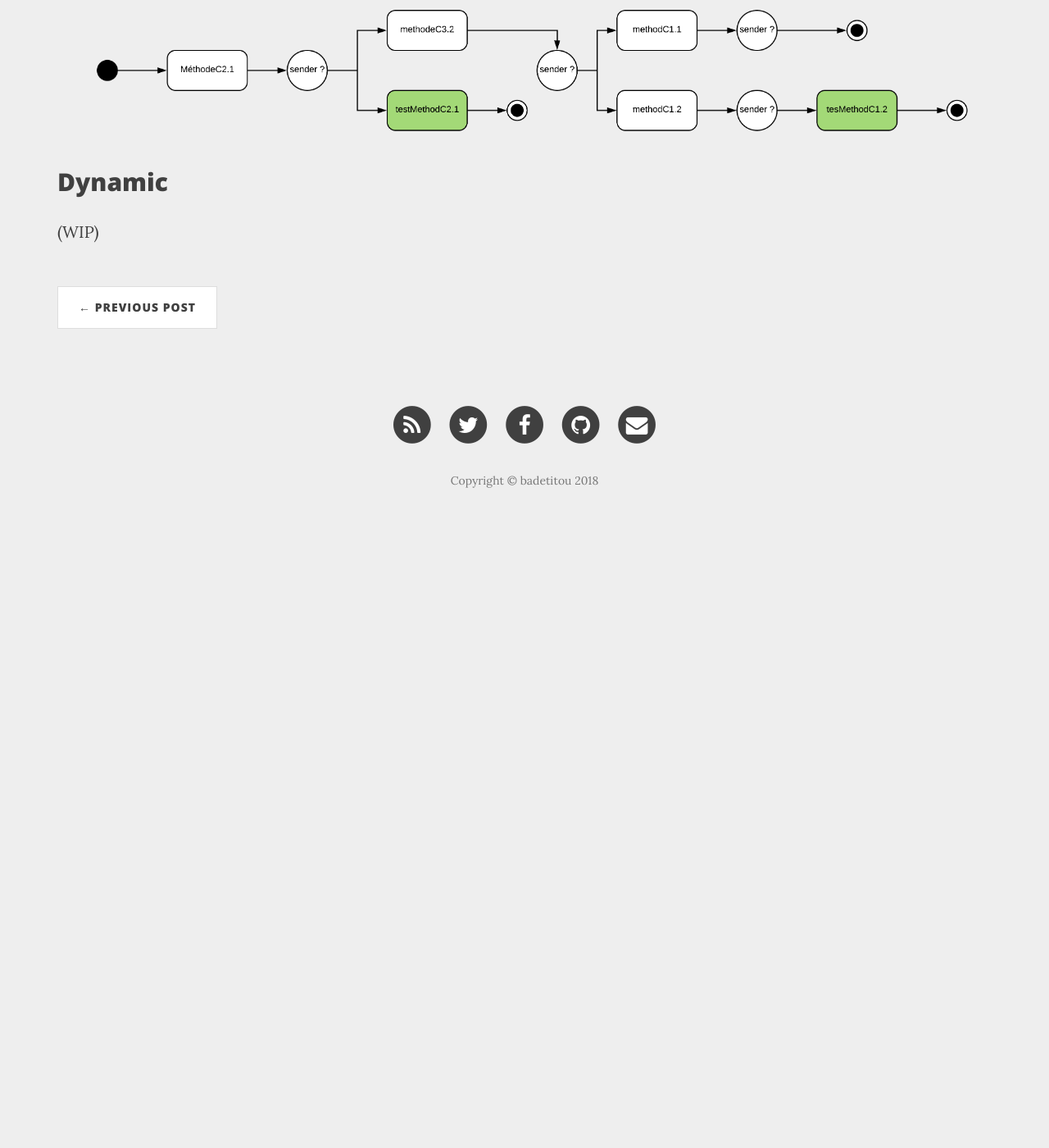
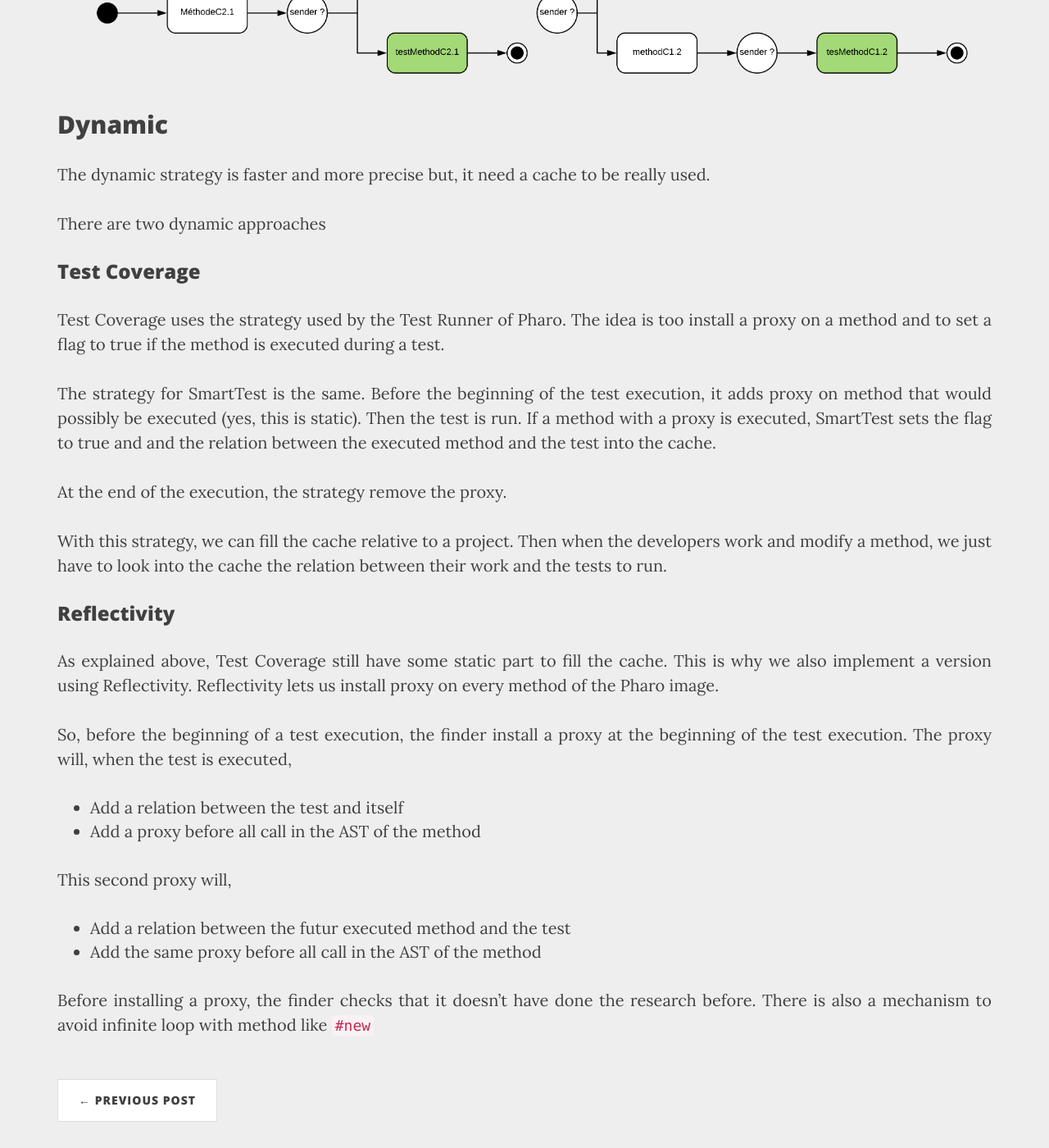
Before and after one commit to badetitou/badetitou.github.io, a Jekyll site: the page built from research/_posts/2018-02-27-SmartTestStrategies.md, in a window 1280 px wide and 1400 px high, scrolled down 1527 px. Shown: the whole window at 82% size. Built offline with Jekyll 4.4.1, drawn with Linux system fonts in a browser that asks for light colours; nearby versions of some CDN libraries; before the commit the page ends 2189 px from its top, so only the background shows below that.

Commit message:
add dynamic

```diff
--- a/research/_posts/2018-02-27-SmartTestStrategies.md
+++ b/research/_posts/2018-02-27-SmartTestStrategies.md
@@ -6,8 +6,6 @@ date:   2018-02-27 22:31:00 +200
 last_modified_at: 2018-03-20 18:31:00 +200
 categories: research smalltalk
 ---
-
-WIP
 
 ## Introduction
 
@@ -37,4 +35,48 @@ There are described here (WIP).
 
 ## Dynamic
 
-(WIP)
+The dynamic strategy is faster and more precise but, it need a cache to be really used.
+
+There are two dynamic approaches
+
+### Test Coverage
+
+Test Coverage uses the strategy used by the Test Runner of Pharo.
+The idea is too install a proxy on a method and to set a flag to true
+  if the method is executed during a test.
+
+The strategy for SmartTest is the same.
+Before the beginning of the test execution, it adds
+  proxy on method that would possibly be executed (yes, this is static).
+Then the test is run.
+If a method with a proxy is executed, SmartTest sets the flag to true and
+  and the relation between the executed method and the test into the cache.
+
+At the end of the execution, the strategy remove the proxy.
+
+With this strategy, we can fill the cache relative to a project.
+Then when the developers work and modify a method, we just have to look into the
+  cache the relation between their work and the tests to run.
+
+### Reflectivity
+
+As explained above, Test Coverage still have some static part to
+  fill the cache.
+This is why we also implement a version using Reflectivity.
+Reflectivity lets us install proxy on every method of the Pharo image.
+
+So, before the beginning of a test execution, the finder install a proxy at the
+  beginning of the test execution.
+The proxy will, when the test is executed,
+
+- Add a relation between the test and itself
+- Add a proxy before all call in the AST of the method
+
+This second proxy will,
+
+- Add a relation between the futur executed method and the test
+- Add the same proxy before all call in the AST of the method
+
+Before installing a proxy, the finder checks that it doesn't have done the
+  research before.
+There is also a mechanism to avoid infinite loop with method like `#new`
```
